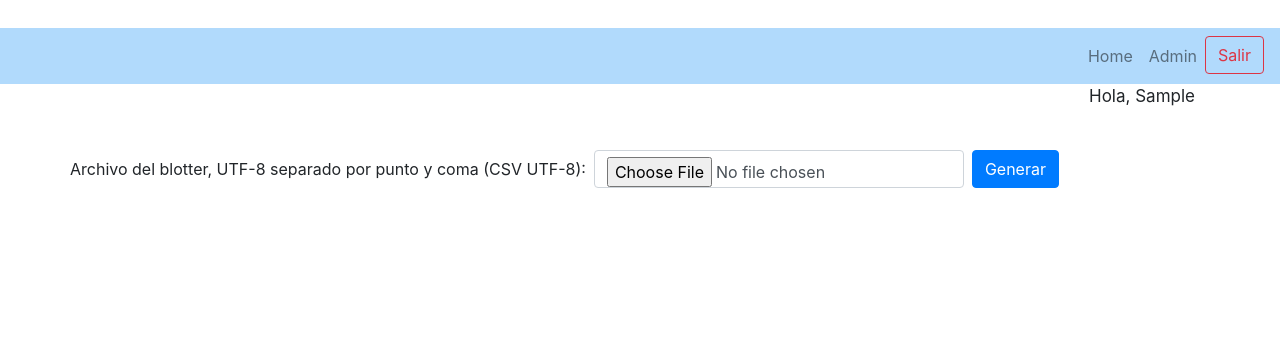
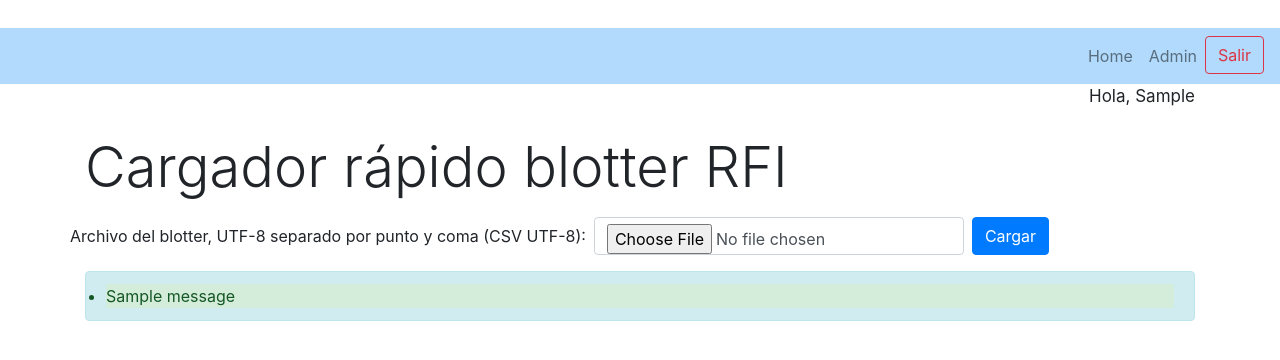
Before and after one commit to stsaolguin/Fynsa-1, a Django app: page /logeado/rfi/cargador-ordenes-rfi in a window 1280 px wide. Shown: the part 201-561 px from the top of the page. Run offline with Django 3.2, Linux system fonts and the light colour scheme; a user stored in the database is signed in; tables that the repository leaves empty hold one stand-in row (values such as "Sample post"); one stand-in notice (Sample message) is shown; parts of the project's set-up code (start-up, migrations or seed data) failed here and were passed over; some libraries are stand-ins or nearby versions.

Commit message:
mejoras al cargador rfi

```diff
--- a/fynsa_src/fynsa/RFI/models.py
+++ b/fynsa_src/fynsa/RFI/models.py
@@ -28,8 +28,8 @@ class rfi_beta(models.Model):
     fecha_subido = models.DateTimeField(auto_now=True, null=True)
 
 
-    def __str__(self):
-        return str(self.fecha)
+#    def __str__(self):
+#        return str(self.fecha)
 
 class clientes_rfi(models.Model):
     fondo = models.TextField(null=True,blank=True)
--- a/fynsa_src/fynsa/RFI/views.py
+++ b/fynsa_src/fynsa/RFI/views.py
@@ -1,4 +1,4 @@
-from django.core.checks.messages import Error
+from django.contrib import messages
 from django.http.response import HttpResponse
 from django.shortcuts import render
 from RFI.models import rfi_beta
@@ -7,6 +7,7 @@ from BASES.formularios_bases import f_fechas_comite_rfi
 from django.utils.dateparse import parse_date
 from .formularios_rfi import cargador_rfi_beta_form
 from .funciones_externas import limpia_rfi
+from django.db import connection
 import io
 
 
@@ -126,8 +127,17 @@ def rfi_cargador_datos(request):
                 datos_salida = limpia_rfi(datos_crudos_salida)
                 for r in datos_salida:
                     fila = rfi_beta(**r)
-                    fila.save()
+                    #fila.save()
             except:
-                return HttpResponse('Un error ha ocurrido')
+                return HttpResponse(' Un error ha ocurrido, revisa el csv')
+            clientes_nuevos = rfi_beta.objects.raw('''select 1 as linea,comprador from "RFI_rfi_beta" where comprador not in (select fondo from "RFI_clientes_rfi") UNION select 1 as linea,vendedor from "RFI_rfi_beta" where vendedor not in (select fondo from "RFI_clientes_rfi")''')
+            for r in clientes_nuevos:
+                print(r.comprador)
+                if r.comprador != '<Cell 9, 0>':
+                    listado = ''
+                    listado += str(r.comprador)
+                    messages.add_message(request,messages.INFO,'TODO BIEN, PERO HAY QUE AGREGAR LOS SIGUIENTES CLIENTES DESDE EL ADMIN : {}'.format(listado))
+            messages.add_message(request,messages.INFO,'CARGA CORRECTA!')
+
 
     return render(request,'cargador-rfi.html',datos)
--- a/fynsa_src/fynsa/ordenes/views.py
+++ b/fynsa_src/fynsa/ordenes/views.py
@@ -102,8 +102,7 @@ def actualiza_status_fondo(request,orden_numero_fondo,estatus):
     return HttpResponse(actualizacion,content_type='application/json')
 
 def actualiza_notas_fondo(request):
-    print('Dentro de actualiza notas fondo')
-    print(request.POST)
+    #Dentro de actualiza notas fondo
     if request.POST:
         numero_fondo = request.POST.get('id_fondo')
         notas = request.POST.get('notas_fondo')
--- a/fynsa_src/fynsa/templates/cargador-rfi.html
+++ b/fynsa_src/fynsa/templates/cargador-rfi.html
@@ -4,6 +4,7 @@
 
 
 <div class="container my-4">
+<div class="display-4">Cargador rápido blotter RFI</div>
             <div class="row">
                         <div class="d-flex justify-content-center">
 
@@ -12,12 +13,20 @@
                                     <div class="form-inline">
                                         {% csrf_token %}
                                         {{ rfi_beta_csv }}
-                                        <input type="submit" class="btn btn-primary" value="Generar">
+                                        <input type="submit" class="btn btn-primary" value="Cargar">
                                     </div>
                                 </form>
 
 
                         </div>
             </div>
+
+        {% if messages %}
+            <ul class="alert alert-info">
+                {% for message in messages %}
+                <li{% if message.tags %} class="{{ message.tags }}"{% endif %}>{{ message }}</li>
+                {% endfor %}
+            </ul>
+        {% endif %}
 </div>
 {% endblock %}
```
